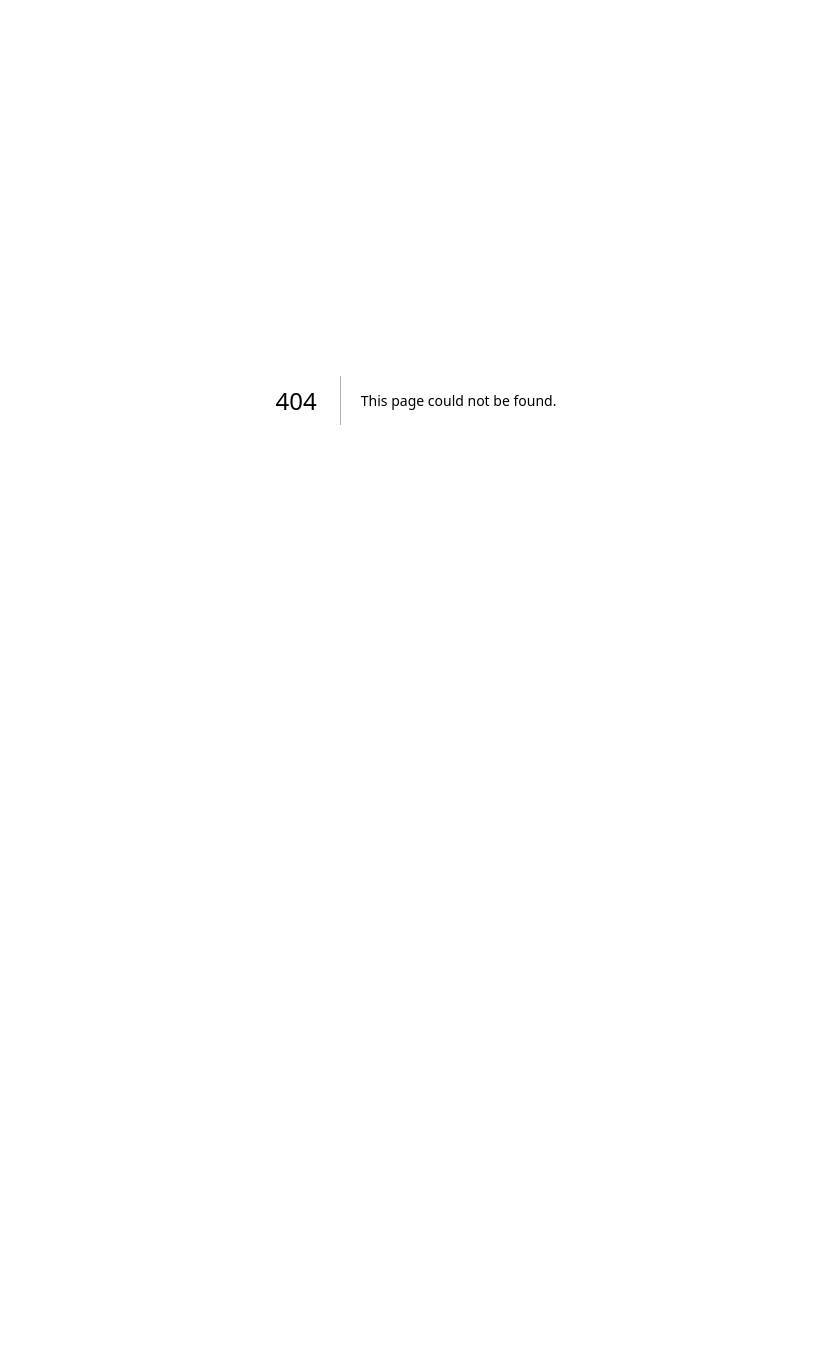
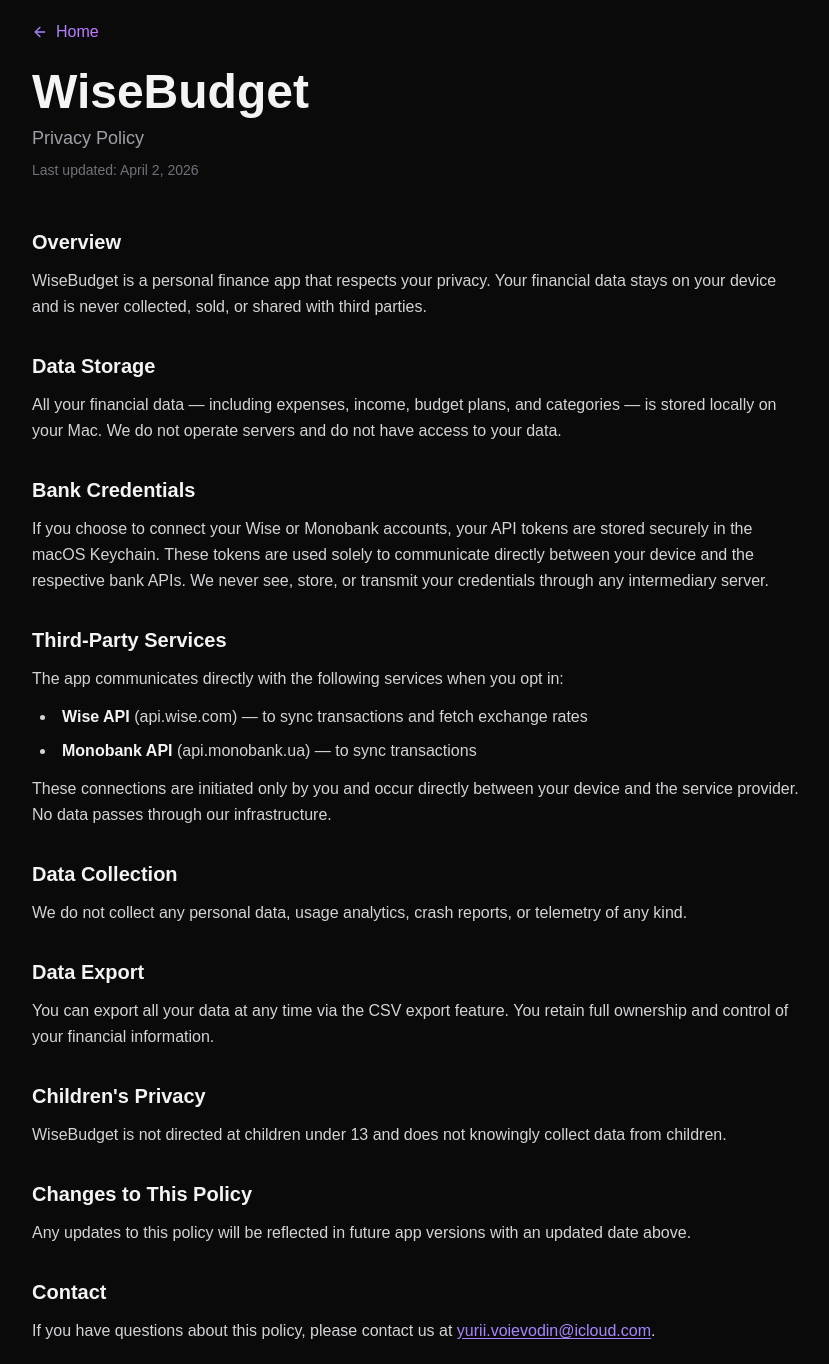
Before and after one commit to yurii-voievodin/yurii-voievodin.github.io, a Next.js app: page /wisebudget-privacy in a window 1280 px wide. Before the commit this address had no page. Shown: the whole page, without its empty margins (224-1053 px from the left). Before the commit the page ends 800 px from the top, so only its background shows below. Built offline with nearby package versions, Linux system fonts and the light colour scheme.

Commit message:
Improvement: Add WiseBudget privacy policy page

```diff
--- /dev/null
+++ b/src/app/wisebudget-privacy/page.tsx
@@ -0,0 +1,117 @@
+import Link from 'next/link';
+import { ArrowLeft } from 'lucide-react';
+import { siteConfig } from '@/lib/config';
+import type { Metadata } from 'next';
+
+export const metadata: Metadata = {
+    title: "WiseBudget — Privacy Policy",
+    description: "Privacy policy for WiseBudget, a personal finance app for macOS. Your financial data stays on your device and is never collected, sold, or shared.",
+    openGraph: {
+        title: "WiseBudget — Privacy Policy",
+        description: "Privacy policy for WiseBudget, a personal finance app for macOS. Your financial data stays on your device and is never collected, sold, or shared.",
+        url: `${siteConfig.url}/wisebudget-privacy`,
+        type: "website",
+    },
+};
+
+export default function WiseBudgetPrivacyPage() {
+    return (
+        <div className="min-h-screen p-5">
+            <div className="max-w-3xl mx-auto">
+                <Link
+                    href="/"
+                    className="inline-flex items-center bg-gradient-to-r from-violet-400 to-purple-400 bg-clip-text text-transparent hover:from-violet-300 hover:to-purple-300 mb-6 transition-all font-medium"
+                >
+                    <ArrowLeft className="mr-2 text-violet-400 hover:text-violet-300 transition-colors" size={16} />
+                    Home
+                </Link>
+
+                <div className="mb-12">
+                    <h1 className="text-4xl md:text-5xl font-bold text-zinc-100 mb-2">
+                        WiseBudget
+                    </h1>
+                    <p className="text-lg text-zinc-400 font-medium">Privacy Policy</p>
+                    <p className="text-sm text-zinc-500 mt-2">Last updated: April 2, 2026</p>
+                </div>
+
+                <div className="space-y-8 text-zinc-300 leading-relaxed">
+                    <section>
+                        <h2 className="text-xl font-bold text-zinc-100 mb-3">Overview</h2>
+                        <p>
+                            WiseBudget is a personal finance app that respects your privacy. Your financial data stays on your device and is never collected, sold, or shared with third parties.
+                        </p>
+                    </section>
+
+                    <section>
+                        <h2 className="text-xl font-bold text-zinc-100 mb-3">Data Storage</h2>
+                        <p>
+                            All your financial data — including expenses, income, budget plans, and categories — is stored locally on your Mac. We do not operate servers and do not have access to your data.
+                        </p>
+                    </section>
+
+                    <section>
+                        <h2 className="text-xl font-bold text-zinc-100 mb-3">Bank Credentials</h2>
+                        <p>
+                            If you choose to connect your Wise or Monobank accounts, your API tokens are stored securely in the macOS Keychain. These tokens are used solely to communicate directly between your device and the respective bank APIs. We never see, store, or transmit your credentials through any intermediary server.
+                        </p>
+                    </section>
+
+                    <section>
+                        <h2 className="text-xl font-bold text-zinc-100 mb-3">Third-Party Services</h2>
+                        <p className="mb-3">
+                            The app communicates directly with the following services when you opt in:
+                        </p>
+                        <ul className="list-disc list-inside space-y-2 ml-2">
+                            <li><strong className="text-zinc-100">Wise API</strong> (api.wise.com) — to sync transactions and fetch exchange rates</li>
+                            <li><strong className="text-zinc-100">Monobank API</strong> (api.monobank.ua) — to sync transactions</li>
+                        </ul>
+                        <p className="mt-3">
+                            These connections are initiated only by you and occur directly between your device and the service provider. No data passes through our infrastructure.
+                        </p>
+                    </section>
+
+                    <section>
+                        <h2 className="text-xl font-bold text-zinc-100 mb-3">Data Collection</h2>
+                        <p>
+                            We do not collect any personal data, usage analytics, crash reports, or telemetry of any kind.
+                        </p>
+                    </section>
+
+                    <section>
+                        <h2 className="text-xl font-bold text-zinc-100 mb-3">Data Export</h2>
+                        <p>
+                            You can export all your data at any time via the CSV export feature. You retain full ownership and control of your financial information.
+                        </p>
+                    </section>
+
+                    <section>
+                        <h2 className="text-xl font-bold text-zinc-100 mb-3">Children&apos;s Privacy</h2>
+                        <p>
+                            WiseBudget is not directed at children under 13 and does not knowingly collect data from children.
+                        </p>
+                    </section>
+
+                    <section>
+                        <h2 className="text-xl font-bold text-zinc-100 mb-3">Changes to This Policy</h2>
+                        <p>
+                            Any updates to this policy will be reflected in future app versions with an updated date above.
+                        </p>
+                    </section>
+
+                    <section>
+                        <h2 className="text-xl font-bold text-zinc-100 mb-3">Contact</h2>
+                        <p>
+                            If you have questions about this policy, please contact us at{' '}
+                            <a
+                                href="mailto:yurii.voievodin@icloud.com"
+                                className="text-violet-400 hover:text-violet-300 transition-colors underline underline-offset-2"
+                            >
+                                yurii.voievodin@icloud.com
+                            </a>.
+                        </p>
+                    </section>
+                </div>
+            </div>
+        </div>
+    );
+}
```
